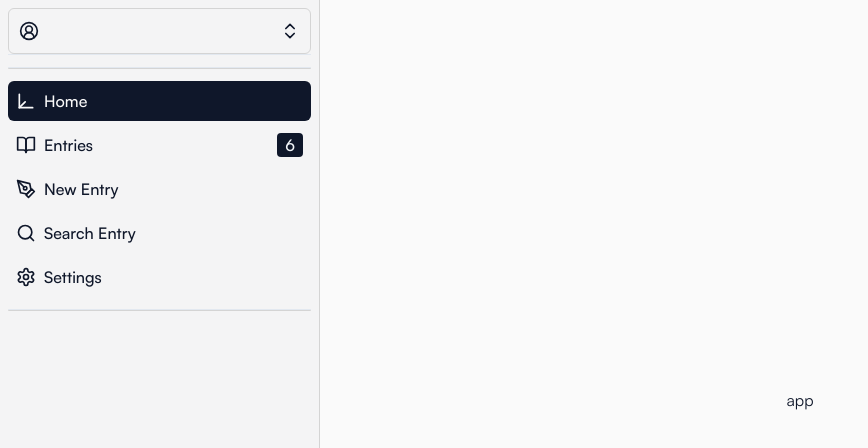
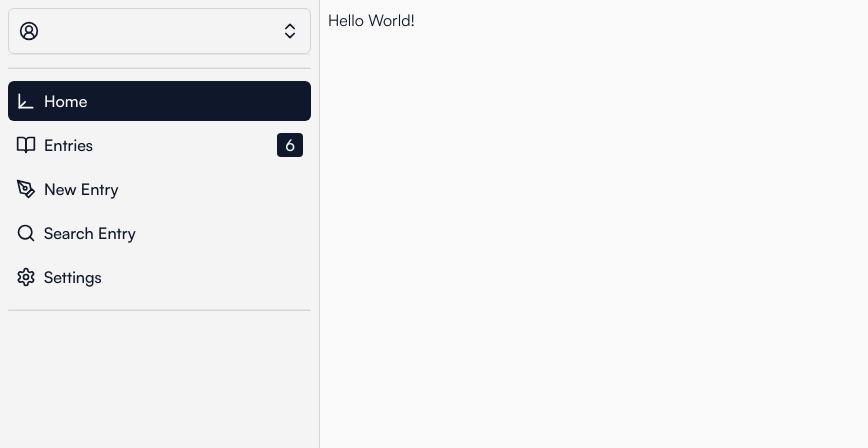
Before and after one commit to huilensolis/memoir, a Next.js app in the folder apps/client/: page /app in a window 1280 px wide. Shown: the top 448 px of the page, without its empty margins (0-868 px from the left). Built offline with nearby package versions, Linux system fonts and the light colour scheme; no server answers.

Commit message:
feat(client): 88 add text editor and marks functionality

```diff
--- a/apps/client/package.json
+++ b/apps/client/package.json
@@ -12,6 +12,10 @@
   "dependencies": {
     "@elysiajs/eden": "^0.8.1",
     "@radix-ui/react-accordion": "^1.1.2",
+    "@tiptap/extension-bubble-menu": "^2.2.4",
+    "@tiptap/pm": "^2.2.4",
+    "@tiptap/react": "^2.2.4",
+    "@tiptap/starter-kit": "^2.2.4",
     "axios": "^1.6.7",
     "class-variance-authority": "^0.7.0",
     "elysia": "^0.8.14",
--- a/apps/client/src/app/app/page.tsx
+++ b/apps/client/src/app/app/page.tsx
@@ -1,7 +1,9 @@
+import { TextEditor } from "@/components/feature/text-editor";
+
 export default function AppPage() {
   return (
-    <>
-      <h1>app</h1>
-    </>
+    <main className="w-full min-h-screen p-2">
+      <TextEditor />
+    </main>
   );
 }
--- /dev/null
+++ b/apps/client/src/components/feature/text-editor/components/toolbar/index.ts
@@ -0,0 +1 @@
+export * from "./toolbar.component";
--- /dev/null
+++ b/apps/client/src/components/feature/text-editor/components/toolbar/toolbar.component.tsx
@@ -0,0 +1,39 @@
+import { type Editor } from "@tiptap/react";
+import { Bold, Italic, Strikethrough } from "lucide-react";
+
+import { Button } from "@/components/ui/button";
+
+type TProps = {
+  editor: Editor;
+};
+
+export function Toolbar({ editor }: TProps) {
+  function convertToItalic() {
+    editor.chain().focus().toggleItalic().run();
+  }
+
+  function convertToBold() {
+    editor.chain().focus().toggleBold().run();
+  }
+
+  function convertToStrike() {
+    editor.chain().focus().toggleStrike().run();
+  }
+
+  return (
+    <div className="flex items-center space-x-2">
+      <Button size="sm" variant="outline" onClick={convertToBold}>
+        <Bold className="h-4 w-4" />
+        <span className="sr-only">Bold</span>
+      </Button>
+      <Button size="sm" variant="outline" onClick={convertToItalic}>
+        <Italic className="h-4 w-4" />
+        <span className="sr-only">Italic</span>
+      </Button>
+      <Button size="sm" variant="outline" onClick={convertToStrike}>
+        <Strikethrough className="h-4 w-4" />
+        <span className="sr-only">Strike</span>
+      </Button>
+    </div>
+  );
+}
--- /dev/null
+++ b/apps/client/src/components/feature/text-editor/index.ts
@@ -0,0 +1 @@
+export * from "./text-editor.component";
--- /dev/null
+++ b/apps/client/src/components/feature/text-editor/text-editor.component.tsx
@@ -0,0 +1,46 @@
+"use client";
+
+import { useEditor, EditorContent, BubbleMenu } from "@tiptap/react";
+import StarterKit from "@tiptap/starter-kit";
+import { Toolbar } from "./components/toolbar";
+
+export function TextEditor() {
+  const editor = useEditor({
+    extensions: [
+      StarterKit.configure({
+        heading: {
+          levels: [1, 2, 3],
+        },
+        bold: {
+          HTMLAttributes: {
+            class: "font-bold",
+          },
+        },
+        italic: {
+          HTMLAttributes: {
+            class: "italic",
+          },
+        },
+        strike: {
+          HTMLAttributes: {
+            class: "line-through",
+          },
+        },
+      }),
+    ],
+    content: "Hello World!",
+  });
+
+  return (
+    <div>
+      {editor && (
+        <>
+          <BubbleMenu editor={editor} updateDelay={300}>
+            <Toolbar editor={editor} />
+          </BubbleMenu>
+          <EditorContent editor={editor} className="w-full h-full" />
+        </>
+      )}
+    </div>
+  );
+}
```
Also changed, not shown: 1 other file (tests, documents, lock files or other folders).
